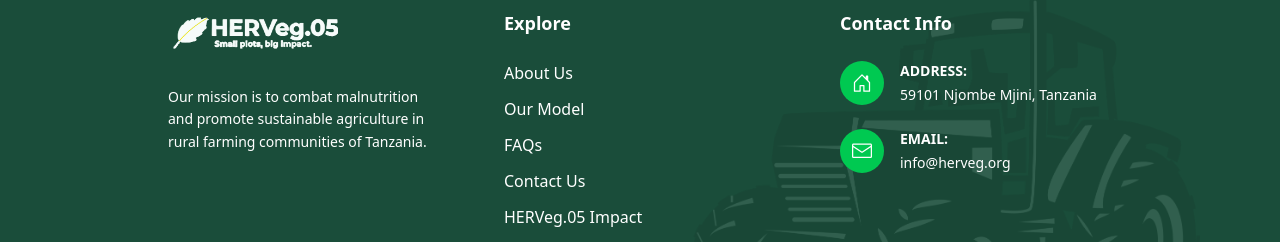
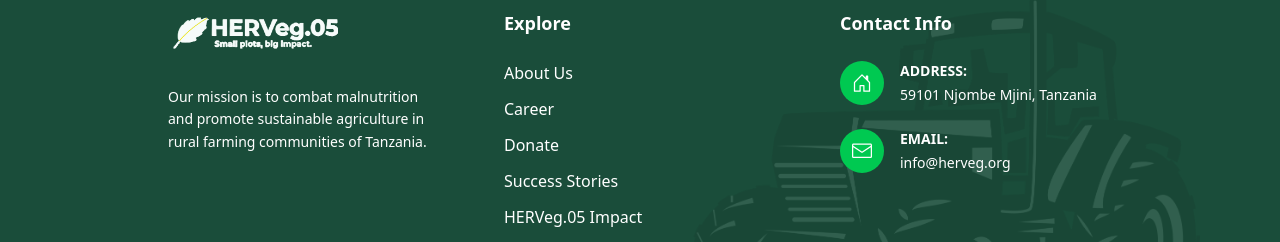
Before and after one commit to Mhando-Z/HervegWeb, a Next.js app: page / in a window 1280 px wide. Shown: the part 7335-7577 px from the top of the page. Built offline with nearby package versions, Linux system fonts and the light colour scheme; a web font is replaced by a local one.

Commit message:
Phase One

```diff
--- a/src/components/Footer.jsx
+++ b/src/components/Footer.jsx
@@ -57,7 +57,7 @@ export default function Footer() {
             <ul className="space-y-3">
               <li>
                 <Link
-                  href="/about"
+                  href="/aboutus/whoweare/"
                   className="hover:text-green-300 transition-colors"
                 >
                   About Us
@@ -65,31 +65,31 @@ export default function Footer() {
               </li>
               <li>
                 <Link
-                  href="/model"
+                  href="/career/"
                   className="hover:text-green-300 transition-colors"
                 >
-                  Our Model
+                  Career
                 </Link>
               </li>
               <li>
                 <Link
-                  href="/faqs"
+                  href="/donate/"
                   className="hover:text-green-300 transition-colors"
                 >
-                  FAQs
+                  Donate
                 </Link>
               </li>
               <li>
                 <Link
-                  href="/contact"
+                  href="/aboutus/successstories/"
                   className="hover:text-green-300 transition-colors"
                 >
-                  Contact Us
+                  Success Stories
                 </Link>
               </li>
               <li>
                 <Link
-                  href="/impact"
+                  href="/aboutus/ourimpact/"
                   className="hover:text-green-300 transition-colors"
                 >
                   HERVeg.05 Impact
```
